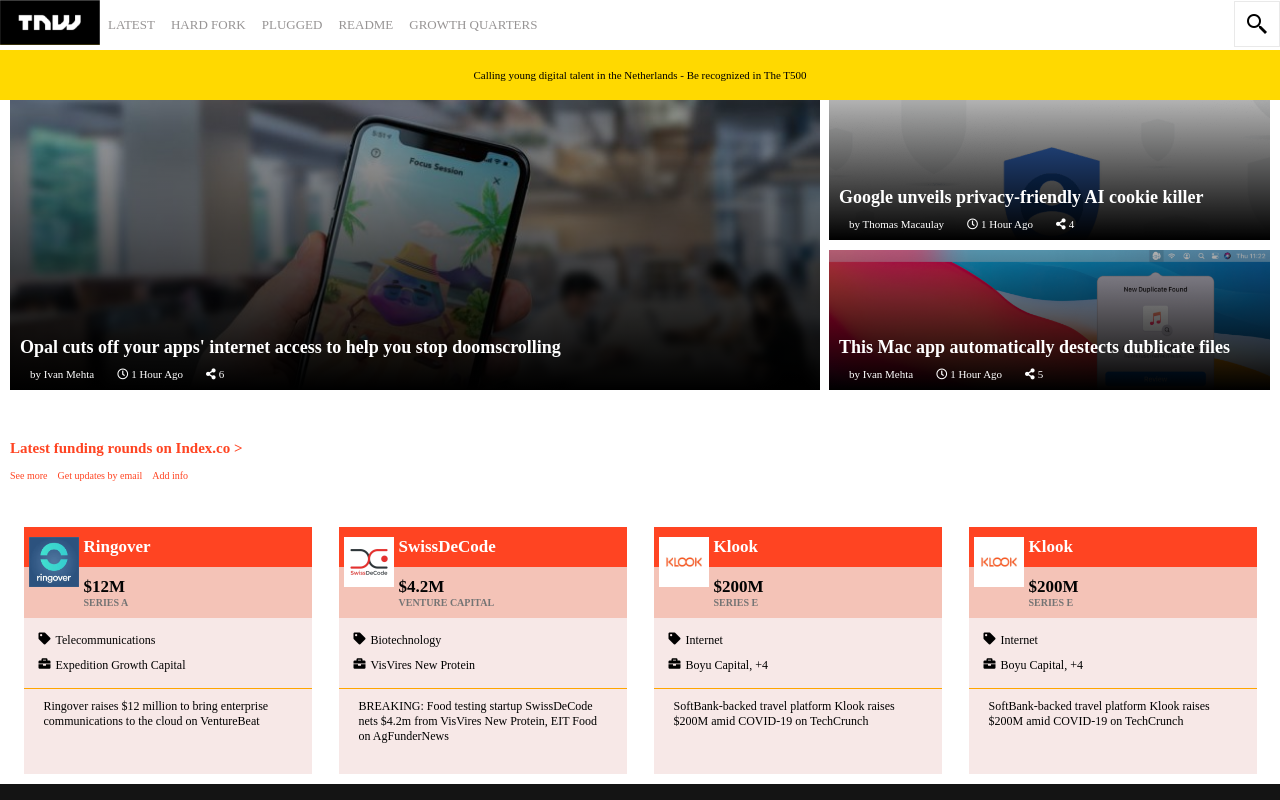
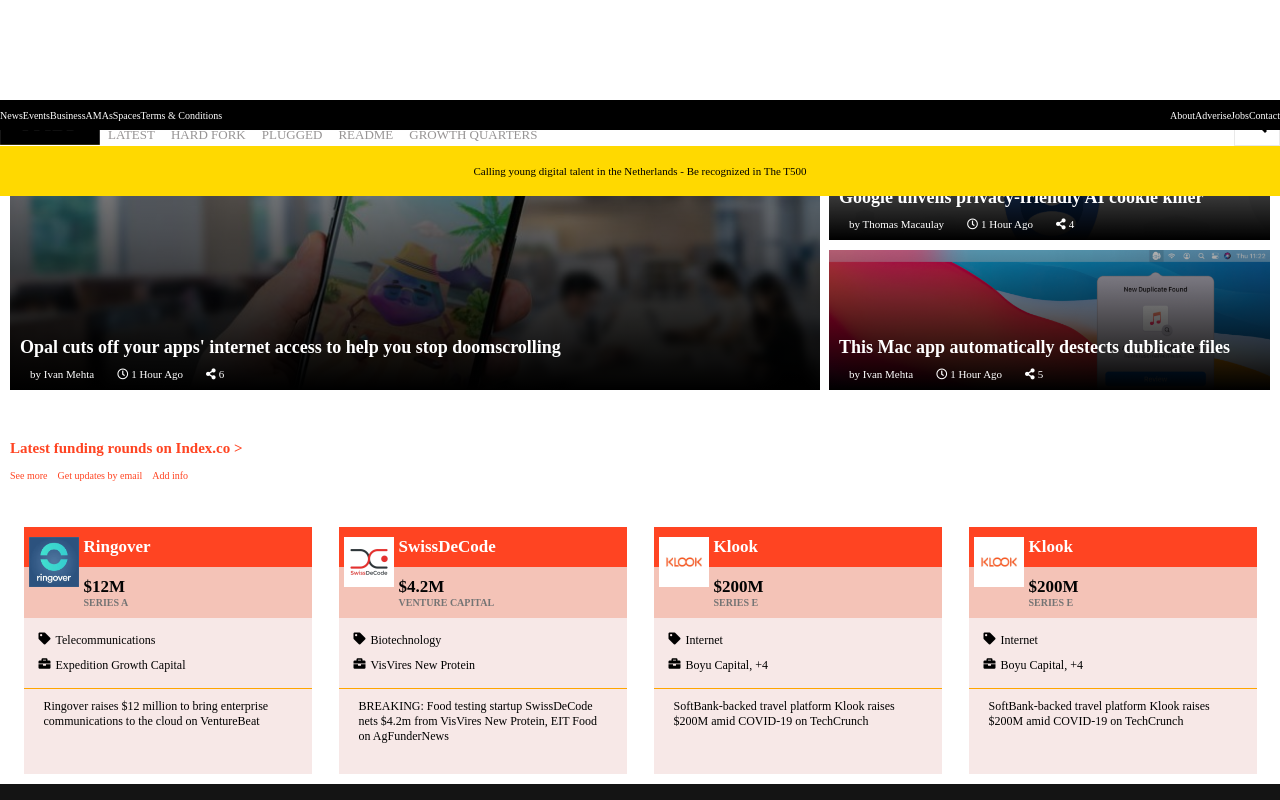
Before and after one commit to zilton7/twc-copy, a website: page index.html in a window 1280 px wide. Shown: the top 800 px of the page. Drawn offline with Linux system fonts and the light colour scheme.

Commit message:
Add main menu to header for tablets

```diff
--- a/index.html
+++ b/index.html
@@ -14,6 +14,34 @@
 <body>
   <main>
     <header>
+      <nav class="main-menu">
+        <ul class="left">
+          <li>
+            <a href="#">News</a>
+          </li>
+          <li>
+            <a href="#">Events</a>
+          </li>
+          <li>
+            <a href="#">Business</a>
+          </li>
+          <li>
+            <a href="#">AMAs</a>
+          </li>
+          <li>
+            <a href="#">Spaces</a>
+          </li>
+          <li>
+            <a href="#">Terms & Conditions</a>
+          </li>
+        </ul>
+        <ul class="right">
+          <li><a href="#">About</a></li>
+          <li><a href="#">Adverise</a></li>
+          <li><a href="#">Jobs</a></li>
+          <li><a href="#">Contact</a></li>
+        </ul>
+      </nav>
       <nav>
         <a href="#"><img class="logo" src="./images/logo.png" alt=""></a>
         <div class="sections">
--- a/style.css
+++ b/style.css
@@ -46,7 +46,11 @@
 }
 
 header {
-  min-height: 10rem;
+  min-height: 15%;
+}
+
+body {
+  min-height: 85%;
 }
 
 img.logo {
@@ -59,8 +63,9 @@
   justify-content: space-between;
   position: fixed;
   background: white;
-  min-height: 5rem;
+  min-height: 7rem;
   z-index: 1;
+  margin-top: 0;
 }
 
 header nav ul li {
@@ -71,9 +76,16 @@
   display: none;
 }
 
+nav.main-menu {
+  display: none;
+}
+
+nav.main-menu ul {
+  display: none;
+}
+
 nav .icons {
   display: flex;
-  align-items: center;
   justify-content: space-between;
 }
 
@@ -103,7 +115,7 @@
   padding: 0 1rem;
   min-width: 100%;
   position: fixed;
-  margin-top: 5rem;
+  margin-top: 4.6rem;
   z-index: 1;
 }
 
@@ -112,6 +124,7 @@
   border-right: white solid 1rem;
   border-left: white solid 1rem;
   padding-bottom: 3rem;
+  margin-top: 10rem;
 }
 
 article.cover-story {
@@ -313,6 +326,27 @@
     display: none;
   }
 
+  nav.main-menu {
+    visibility: visible;
+    display: flex;
+    justify-content: space-between;
+    align-items: center;
+    background: black;
+    z-index: 2;
+    margin: 0;
+    min-height: 3rem;
+    position: fixed;
+  }
+
+  nav.main-menu ul {
+    visibility: visible;
+    display: flex;
+    background: black;
+    z-index: 0;
+    margin: 0;
+    min-height: rem;
+  }
+
   .sections {
     width: 100%;
     display: flex;
```
